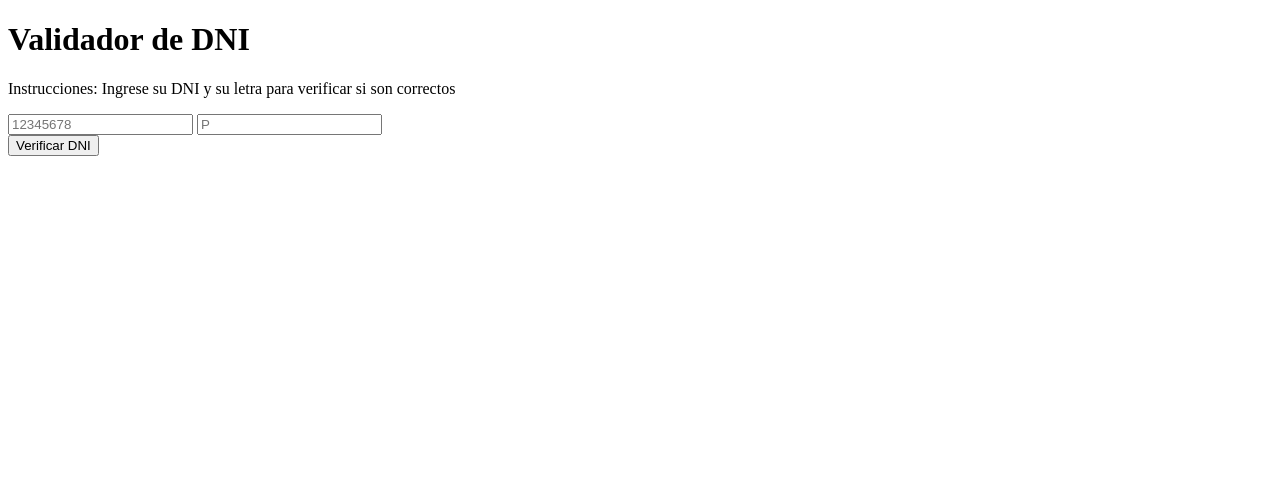
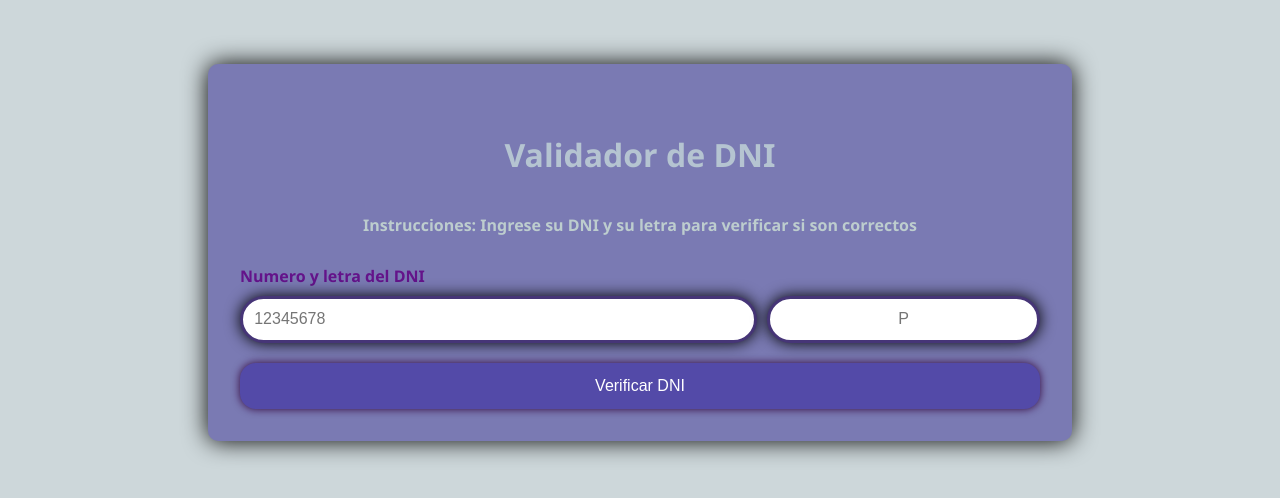
Before and after one commit to GarciaPiedraEdwinLeonardo/5IV8_GarciaPiedraEdwinLeonardo_AM, a plain HTML site: page Practica_DNI/index.html in a window 1280 px wide. Drawn offline with Linux system fonts and the light colour scheme.

Commit message:
Agregamos CSS y concluimos

```diff
--- a/Practica_DNI/index.html
+++ b/Practica_DNI/index.html
@@ -3,21 +3,22 @@
 <head>
     <meta charset="UTF-8">
     <meta name="viewport" content="width=device-width, initial-scale=1.0">
+    <link rel="stylesheet" href="./style.css">
     <title>Calculo DNI</title>
 </head>
 <body>
     <main>
         <h1>Validador de DNI</h1>
         <p>Instrucciones: Ingrese su DNI y su letra para verificar si son correctos</p>
-        <form>
-            <label for="numero">
+        <form id="dniForm">
+            <label for="numero">Numero y letra del DNI</label>
                 <div class="container-input">
                     <input type="text" id="numero" placeholder="12345678" maxlength="8">
                     <input type="text" id="letra" placeholder="P" maxlength="1">
                 </div>
-            </label>
 
-            <button id="verificar">Verificar DNI</button>
+
+            <button id="verificar" type="button">Verificar DNI</button>
 
             <div id="resultado"></div>
 
--- a/Practica_DNI/script.js
+++ b/Practica_DNI/script.js
@@ -7,6 +7,12 @@ document.addEventListener("DOMContentLoaded",function(){
     let form = document.getElementById("dniForm");
 
     var letras = ['T', 'R', 'W', 'A', 'G', 'M', 'Y', 'F', 'P', 'D', 'X', 'B', 'N', 'J', 'Z', 'S', 'Q', 'V', 'H', 'L', 'C', 'K', 'E', 'T'];
+
+    function mostrarResultado(mensaje, tipo) {
+        txtResultado.textContent = mensaje;
+        txtResultado.className = tipo;
+        txtResultado.style.display = "block";
+    }
 
 
     form.addEventListener("submit", function(e) {
@@ -49,12 +55,4 @@ document.addEventListener("DOMContentLoaded",function(){
             mostrarResultado("La letra es correcta. DNI válido.", "success");
         }
     });
-
-    function mostrarResultado(mensaje, tipo) {
-                txtResultado.textContent = mensaje;
-                txtResultado.className = tipo;
-                txtResultado.style.display = "block";
-            }
-
-
 });
--- /dev/null
+++ b/Practica_DNI/style.css
@@ -0,0 +1,105 @@
+body {
+    font-family: 'Segoe UI', Tahoma, Geneva, Verdana, sans-serif;
+    background-color: #cdd7da;
+    margin: 0;
+    padding: 1rem;
+    min-height: 100vh;
+}
+
+main {
+    background-color: rgb(122, 122, 179);
+    padding: 2rem;
+    border-radius: 10px;
+    box-shadow: 0 0 1.5rem 0 black;
+    width: 100vh;
+    margin: auto;
+    margin-top: 3rem;
+}
+
+h1 {
+    color: #b5c4d1;
+    text-align: center;
+    padding: 1rem;
+}
+
+p {
+    color: #bdcdce;
+    text-align: center;
+    margin-bottom: 1.8rem;
+    font-weight: bold;
+}
+
+.container-input {
+    display: flex;
+    gap: 10px;
+    margin-bottom: 20px;
+}
+
+input {
+    padding: 0.7rem;
+    border: 0.2rem solid #463577;
+    border-radius: 1.5rem;
+    font-size: 1rem;
+    flex: 1;
+    box-shadow: 0 0 0.9rem 0 black;
+}
+
+#numero {
+    flex: 2;
+}
+
+#letra {
+    text-align: center;
+    flex: 1;
+    text-transform: uppercase;
+}
+
+button {
+    background-color: #534aa8;
+    color: white;
+    border: none;
+    padding: 0.9rem 1.2rem;
+    border-radius: 1rem;
+    cursor: pointer;
+    font-size: 16px;
+    width: 100%;
+    transition: background-color 0.3s;
+    box-shadow: 0 0 0.5rem 0 rgb(50, 4, 59);
+}
+
+button:hover {
+    background-color: #481d8d;
+}
+
+#resultado {
+    margin-top: 1.5rem;
+    padding: 0.9rem;
+    border-radius: 1rem;
+    text-align: center;
+    display: none;
+}
+
+.success {
+    background-color: #6dc281;
+    color: #155724;
+    font-weight: bold;
+    border: 0.2rem solid #469759;
+    box-shadow: 0 0 0.6rem 0 black;
+    display: block ;
+}
+
+.error {
+    background-color: #bd888c;
+    color: #721c24;
+    font-weight: bold;
+    border: 0.2rem solid #c5737b;
+    box-shadow: 0 0 0.6rem 0 black;
+    display: block;
+}
+
+label {
+    font-weight: bold;
+    color: #64138a;
+    display: block;
+    margin-bottom: 0.6rem;
+}
```
